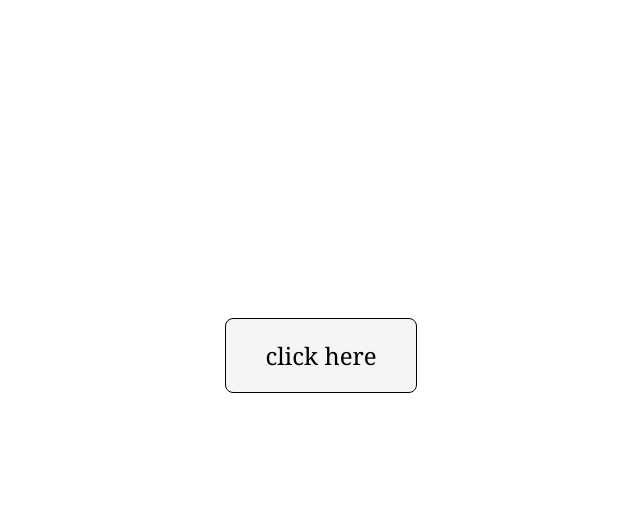
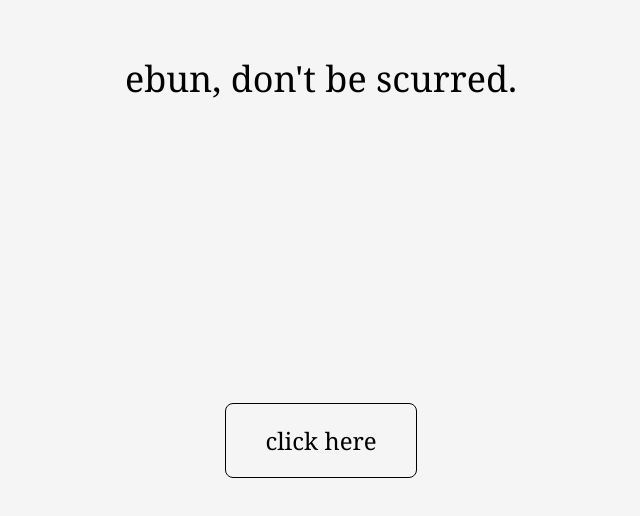
Before and after one commit to hannahz/hannahz.github.io, a plain HTML site: page index.html in a window 1280 px wide. Shown: the whole page, without its empty margins (319-959 px from the left). Drawn offline with Linux system fonts and the light colour scheme.

Commit message:
comments

```diff
--- a/index.html
+++ b/index.html
@@ -2,6 +2,7 @@
 <head>
 <title>Hannah Zachritz</title>
 <link href="main.css" media="screen" rel="stylesheet" type="text/css">
+
 <script>
   (function(i,s,o,g,r,a,m){i['GoogleAnalyticsObject']=r;i[r]=i[r]||function(){
   (i[r].q=i[r].q||[]).push(arguments)},i[r].l=1*new Date();a=s.createElement(o),
@@ -10,14 +11,14 @@
 
   ga('create', 'UA-51350133-1', 'hannahzachritz.com');
   ga('send', 'pageview');
+</script>
 
-</script>
 </head>
 
 <body>
 
 <div>
-	<!-- don't be scurred. -->
+	<p> ebun, don't be scurred.</p>
 	<a class="button" target="_blank" href="https://www.facebook.com/hannah.zachritz" onClick="_gaq.push(['_trackEvent', 'Button', 'Click', 'click Here',, false]);"> click here </a>
 
 </div>
--- a/main.css
+++ b/main.css
@@ -1,5 +1,6 @@
-
-
+body {
+	background: #F5f5f5;
+}
 
 .button {
 	padding: 20px;
```
